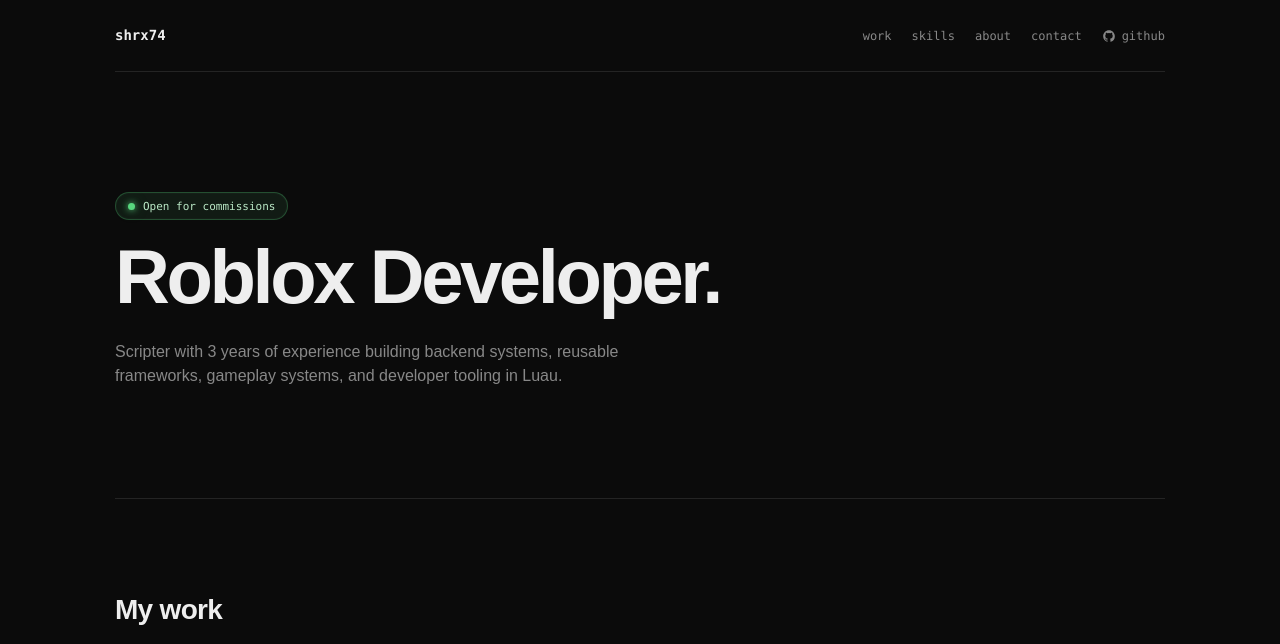
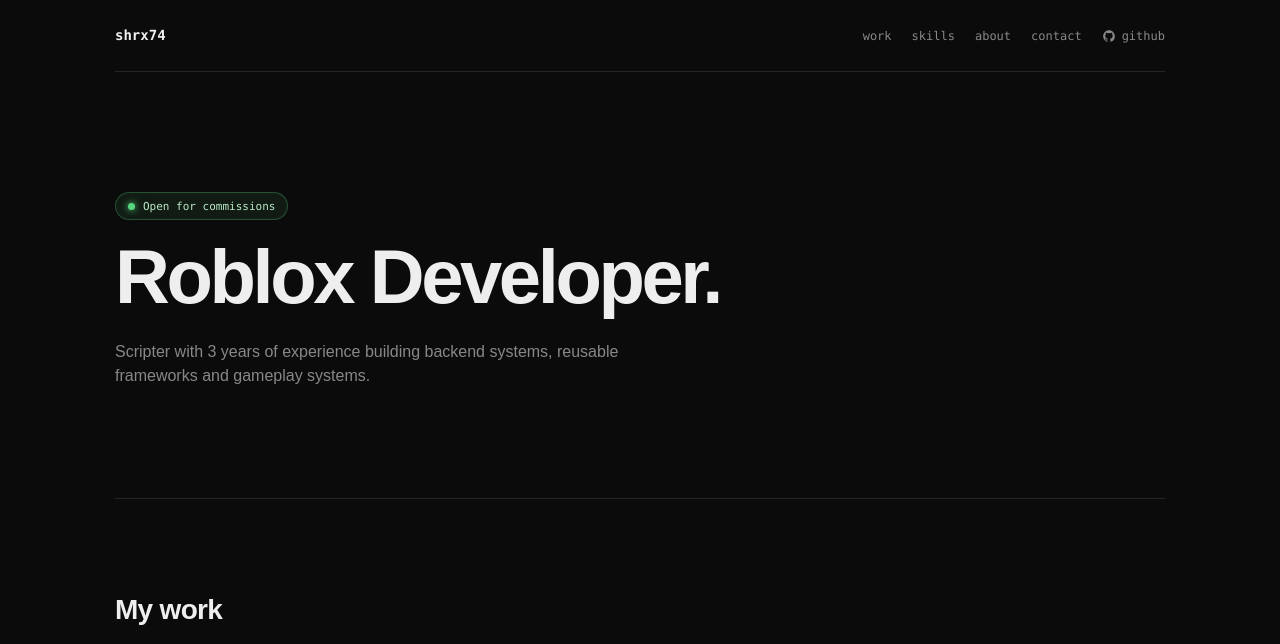
Before and after one commit to shrx74/74shrx.github.io, a plain HTML site: page index.html in a window 1280 px wide. Shown: the top 644 px of the page. Drawn offline with Linux system fonts and the light colour scheme.

Commit message:
Simplify hero intro

```diff
--- a/index.html
+++ b/index.html
@@ -47,7 +47,7 @@
       </div>
       <h1>Roblox Developer.</h1>
       <p class="intro">
-        Scripter with 3 years of experience building backend systems, reusable frameworks, gameplay systems, and developer tooling in Luau.
+        Scripter with 3 years of experience building backend systems, reusable frameworks and gameplay systems.
       </p>
     </section>
 
```
